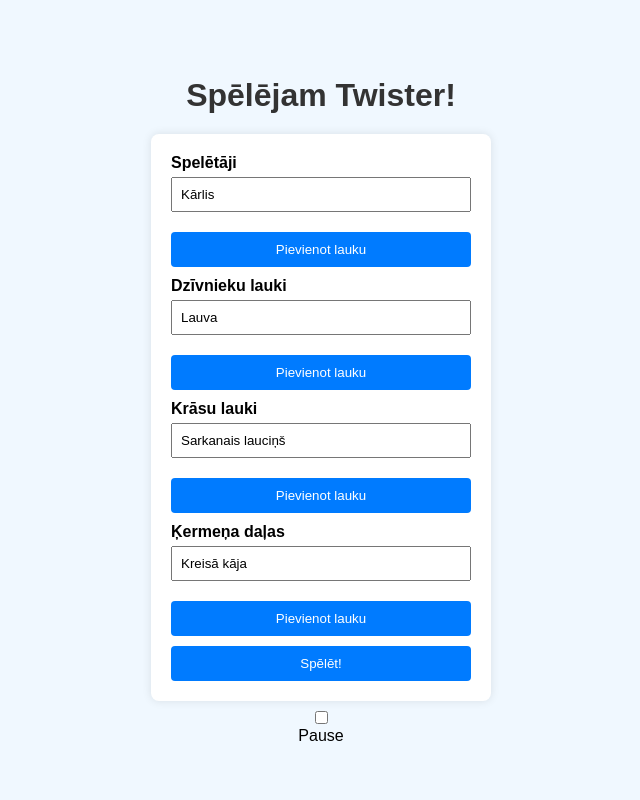
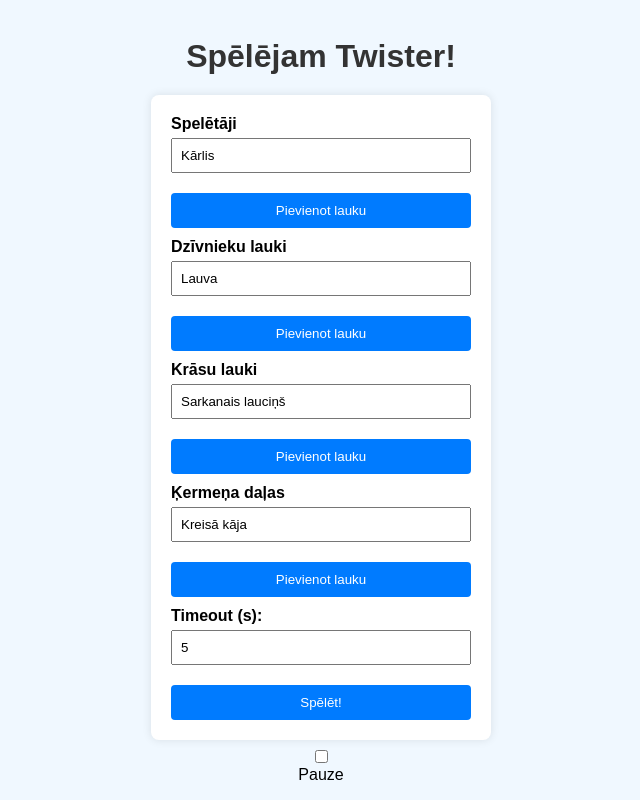
Before and after one commit to Ted-Rose/gmail-to-audio, a Django app: template django/single_pages/templates/twister.html in a window 1280 px wide. Shown: the whole page, without its empty margins (319-959 px from the left). Run offline with Django 3.2, Linux system fonts and the light colour scheme; the template is opened without the code that fills it, so the values that code supplies are empty.

Commit message:
Custom timeout input

```diff
--- a/django/single_pages/templates/twister.html
+++ b/django/single_pages/templates/twister.html
@@ -41,6 +41,12 @@
       box-sizing: border-box;
       margin-bottom: 10px;
     }
+    input[type="number"] {
+      width: 100%;
+      padding: 8px;
+      box-sizing: border-box;
+      margin-bottom: 10px;
+    }
     button {
       background-color: #007bff;
       color: #fff;
@@ -53,7 +59,7 @@
     button:hover {
       background-color: #0056b3;
     }
-    #Pause {
+    #Pause, #timeout-container {
       margin-top: 10px;
     }
   </style>
@@ -94,10 +100,15 @@
       <button type="button" onclick="addField('sub-array-3-container', 'sub-array-3')">Pievienot lauku</button>
     </div>
 
+    <div id="timeout-container">
+      <label for="timeout-value">Timeout (s):</label>
+      <input type="number" id="timeout-value" name="timeout-value" value="5" min="0">
+    </div>
+
     <button type="button" id="create_game" onclick="createGame()">Spēlēt!</button>
   </form>
 
-  <input type="checkbox" id="Pause" name="Pause" value="Pauze"> Pause
+  <input type="checkbox" id="Pause" name="Pause" value="Pauze">Pauze
 
   <script>
     let moveLog = [];
@@ -166,7 +177,9 @@
       const nextMove = [basePlayer, randomSubArray1, randomSubArray2, randomSubArray3];
       playAudios(nextMove).then(() => {
         if (!document.getElementById('Pause').checked) {
-          setTimeout(() => playGame(players, subArrays, index + 1), 5000);
+          const timeoutSeconds = parseFloat(document.getElementById('timeout-value').value) || 5;
+          const timeoutMilliseconds = timeoutSeconds * 1000; // Convert seconds to milliseconds
+          setTimeout(() => playGame(players, subArrays, index + 1), timeoutMilliseconds);
         }
       });
     }
```
